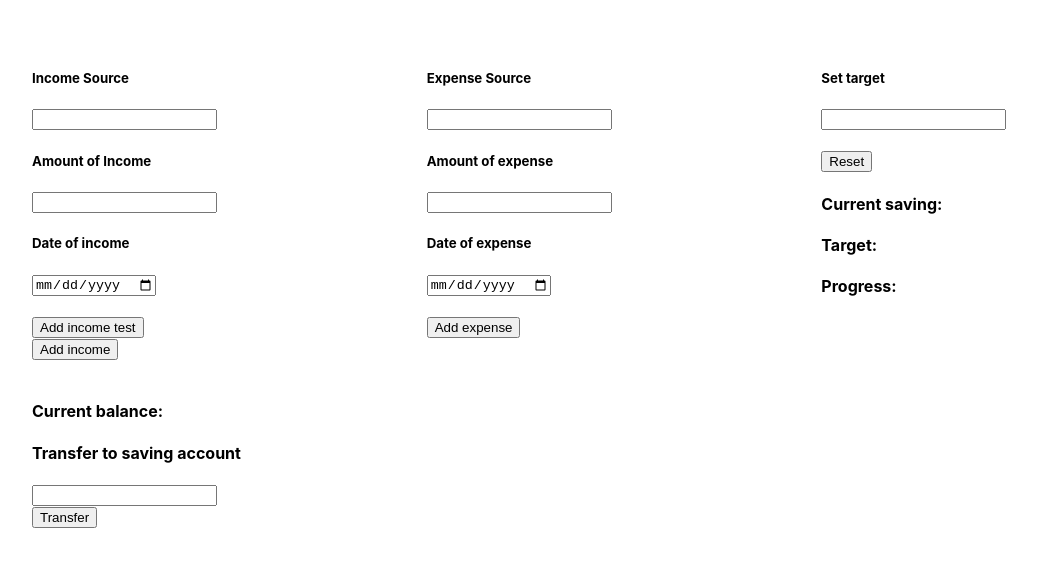
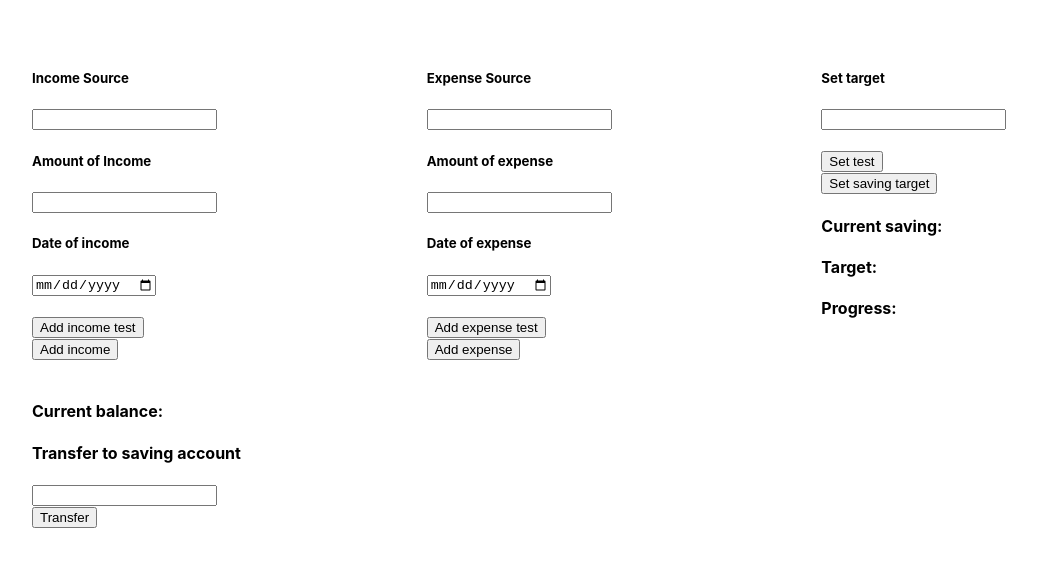
Before and after one commit to HungHoang108/react-budget-public, a React (Create React App) app: page / in a window 1280 px wide. Shown: the top 566 px of the page, without its empty margins (16-1053 px from the left). Built offline with nearby package versions, Linux system fonts and the light colour scheme.

Commit message:
calculating balance

```diff
--- a/src/App.tsx
+++ b/src/App.tsx
@@ -4,16 +4,30 @@ import { Income } from "./components/income/income.component";
 import { Saving } from "./components/saving/saving.component";
 import { Balance } from "./components/balance/balance.component";
 
-import { useState, useEffect } from "react";
+import { useState } from "react";
 
 const App = () => {
-  const [salary, setSalary] = useState();
+  const [salary, setSalary] = useState<number | undefined>();
+  const [expense, setExpense] = useState<number | undefined>();
+  const [savingTarget, setSavingTarget] = useState<number | undefined>();
 
-  const getIncome = (input: any) => {
+
+  const getIncome = (input: number) => {
     setSalary(input);
-    console.log("input is :", input);
   };
-  console.log("salary is :", salary);
+
+  const getExpense = (input: number) => {
+    setExpense(input);
+  };
+
+  const getSavingTarget = (input: number) => {
+    setSavingTarget(input);
+  };
+
+  console.log("salary", salary);
+  console.log("expense", expense);
+  console.log("saving target", savingTarget);
+
   return (
     <>
       <div className="App">
@@ -21,15 +35,15 @@ const App = () => {
           <Income getIncome={getIncome} />
         </div>
         <div>
-          <Expense />
+          <Expense getExpense={getExpense} />
         </div>
         <div>
-          <Saving />
+          <Saving getSavingTarget={getSavingTarget} />
         </div>
       </div>
       <br />
       <div>
-        <Balance />
+        <Balance salary={salary} expense={expense} savingTarget={savingTarget}/>
       </div>
     </>
   );
--- a/src/components/balance/balance.component.tsx
+++ b/src/components/balance/balance.component.tsx
@@ -1,10 +1,15 @@
 import React from "react";
 import { Button } from "../button/button.component";
 
-export const Balance = () => {
+export const Balance = (props: any) => {
+  const salary: number = props.salary ? props.salary : 0;
+  const expense: number = props.expense ? props.expense : 0;
+  const savingTarget: number = props.savingTarget ? props.savingTarget : 0;
+  console.log(typeof salary);
+  let balance = salary + expense + savingTarget;
   return (
     <div>
-      <h4>Current balance: </h4>
+      <h4>Current balance: {}</h4>
       <h4>Transfer to saving account</h4>
       <input type="number" name="transferAmount" />
       <Button name="Transfer" />
--- a/src/components/expense/expense.component.tsx
+++ b/src/components/expense/expense.component.tsx
@@ -1,7 +1,17 @@
-import React from "react";
+import React, { useState } from "react";
 import { Button } from "../button/button.component";
 
-export const Expense = () => {
+export const Expense = (props: { getExpense: (income: any) => void }) => {
+  const [expense, setExpense] = useState<number>();
+  const handleChange = (e: { target: { value: any } }) => {
+    const expenseAmount = e.target.value;
+    setExpense(expenseAmount);
+  };
+
+  const addExpense = () => {
+    props.getExpense(expense);
+  };
+
   return (
     <div>
       <div>
@@ -10,13 +20,14 @@ export const Expense = () => {
       </div>
       <div>
         <h5>Amount of expense</h5>
-        <input type="number" name="amountOfExpense" />
+        <input type="number" name="amountOfExpense" value={expense} onChange={handleChange}/>
       </div>
       <div>
         <h5>Date of expense</h5>
         <input type="date" name="expenseDate" />
       </div>
       <br />
+      <button onClick={addExpense}>Add expense test</button>
       <Button name="Add expense" />
     </div>
   );
--- a/src/components/income/income.component.tsx
+++ b/src/components/income/income.component.tsx
@@ -2,17 +2,16 @@ import React from "react";
 import { Button } from "../button/button.component";
 import { useState } from "react";
 
-export const Income = (props: { getIncome: (income : any) => void; }) => {
-  const [income, setIncome] = useState();
-  const handleChange = (e: { target: { value: any; }; }) => {
+export const Income = (props: { getIncome: (income: any) => void }) => {
+  const [income, setIncome] = useState<number>();
+  const handleChange = (e: { target: { value: any } }) => {
     const incomeAmount = e.target.value;
-    setIncome(incomeAmount)
-    console.log(incomeAmount)
+    setIncome(incomeAmount);
   };
 
-  const addIncome = ()=>{
-    props.getIncome(income)
-  }
+  const addIncome = () => {
+    props.getIncome(income);
+  };
   return (
     <div>
       <div>
@@ -21,7 +20,12 @@ export const Income = (props: { getIncome: (income : any) => void; }) => {
       </div>
       <div>
         <h5>Amount of Income</h5>
-        <input type="number" name="amountOfIncome" onChange={handleChange} />
+        <input
+          type="number"
+          name="amountOfIncome"
+          onChange={handleChange}
+          value={income}
+        />
       </div>
       <div>
         <h5>Date of income</h5>
--- a/src/components/saving/saving.component.tsx
+++ b/src/components/saving/saving.component.tsx
@@ -1,16 +1,32 @@
-import React from "react";
+import React, { useState } from "react";
 import { Button } from "../button/button.component";
-import "./saving.styles.component.css"
+import "./saving.styles.component.css";
 
-export const Saving = () => {
+export const Saving = (props: { getSavingTarget: (income: any) => void }) => {
+  const [savingTarget, setSavingTarget] = useState();
+  const handleChange = (e: { target: { value: any } }) => {
+    const savingAmount = e.target.value;
+    setSavingTarget(savingAmount);
+    console.log(savingAmount);
+  };
+
+  const addSavingTarget = () => {
+    props.getSavingTarget(savingTarget);
+  };
   return (
     <div>
       <div>
         <h5>Set target</h5>
-        <input type="number" name="setTarget" />
+        <input
+          type="number"
+          name="setTarget"
+          onChange={handleChange}
+          value={savingTarget}
+        />
       </div>
       <br />
-      <Button name="Reset" />
+      <button onClick={addSavingTarget}>Set test</button>
+      <Button name="Set saving target" />
       <div>
         <h4>Current saving: </h4>
         <h4>Target: </h4>
```
